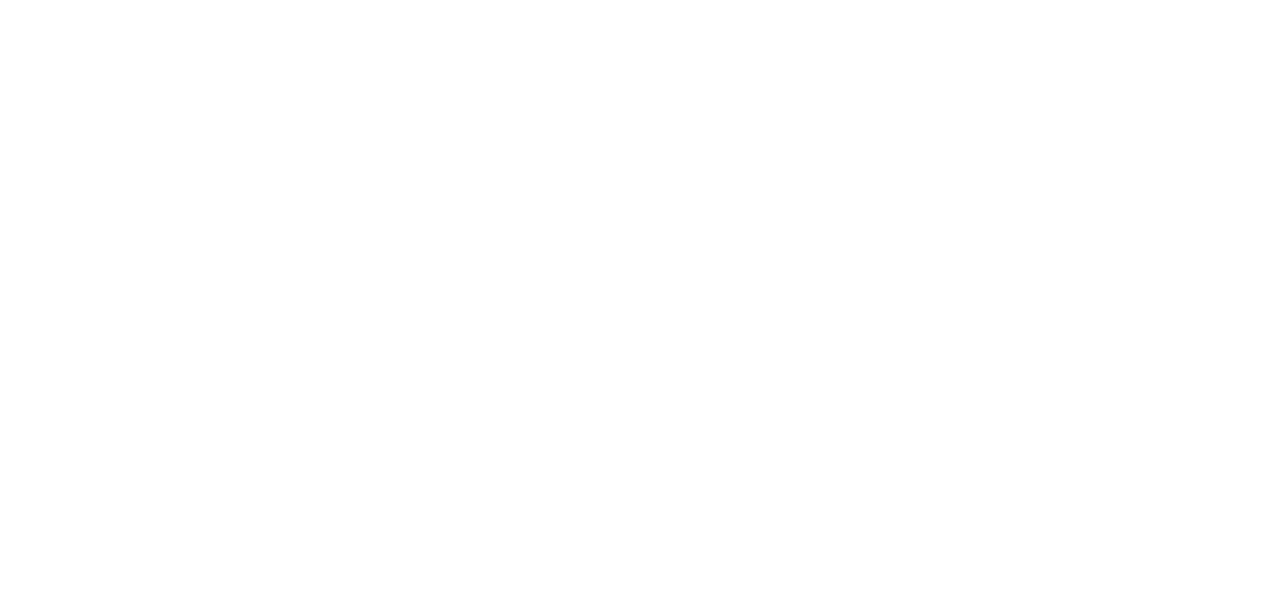
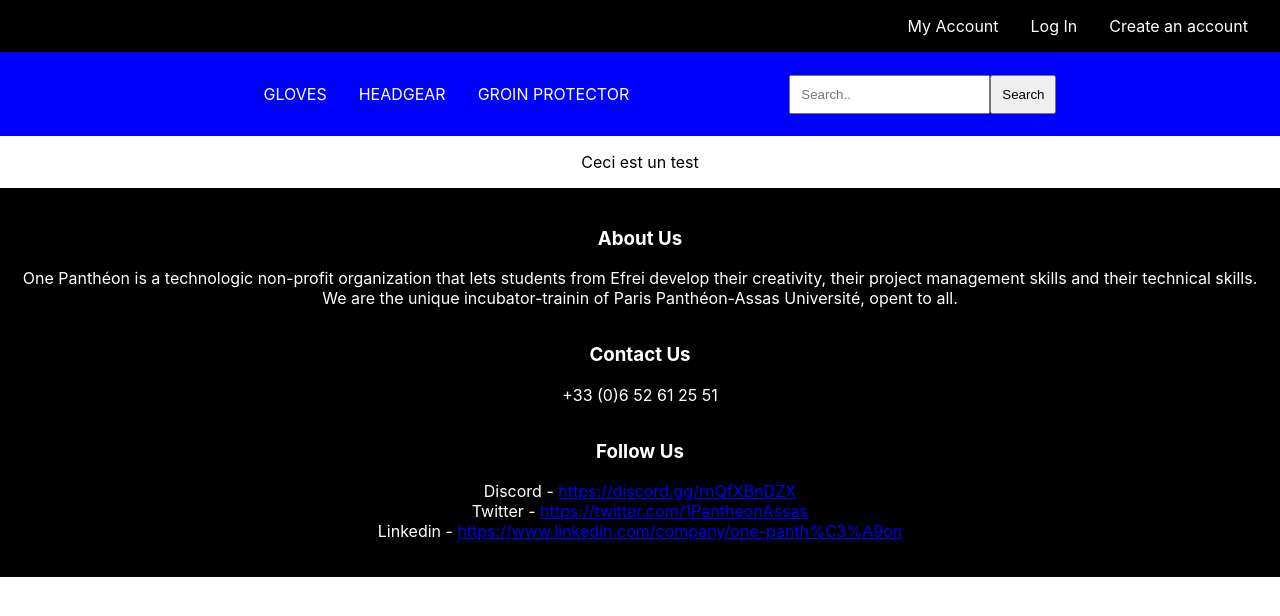
Before and after one commit to ProjectFightShop/fight_shop, a React (Create React App) app: page /fight_shop/search in a window 1280 px wide. Before the commit this address had no page. Shown: the top 616 px of the page. Built offline with nearby package versions, Linux system fonts and the light colour scheme.

Commit message:
toutes pages

```diff
--- a/src/App.tsx
+++ b/src/App.tsx
@@ -17,6 +17,7 @@
 import Headgear from './pages/headgear/headgear.component';
 import Groin from './pages/groin/groin.component';
 import Account from './pages/account/account.component';
+import Search from './pages/search/search.component';
 
 const App = () => {
   return (
@@ -31,6 +32,7 @@
           <Route path="groin" element ={<Groin />} />
           <Route path="create_account" element ={<CreateAccount />} />
           <Route path="account" element ={<Account />} />
+          <Route path="search" element ={<Search />} />
         </Route>
       </Routes>
     </div>
--- a/src/components/Navbar/navbar.component.tsx
+++ b/src/components/Navbar/navbar.component.tsx
@@ -32,9 +32,9 @@
 						<Link to="groin">GROIN PROTECTOR</Link>
 					</li>
 				</ul>
-				<form>
+				<form action='search' method="get">
 					<input className="form-search" type="text"  placeholder="Search.."/>
-					<button className="form-search">Search</button>
+					<button className="form-search" type="submit">Search</button>
 				</form>
 			</div>
 		</>
--- /dev/null
+++ b/src/pages/search/search.component.tsx
@@ -0,0 +1,13 @@
+import React from 'react'
+
+
+
+const Search = ():JSX.Element =>{
+  return (
+    <>
+      <p>Ceci est un test</p>
+    </>
+  );
+};
+
+export default Search;
```
